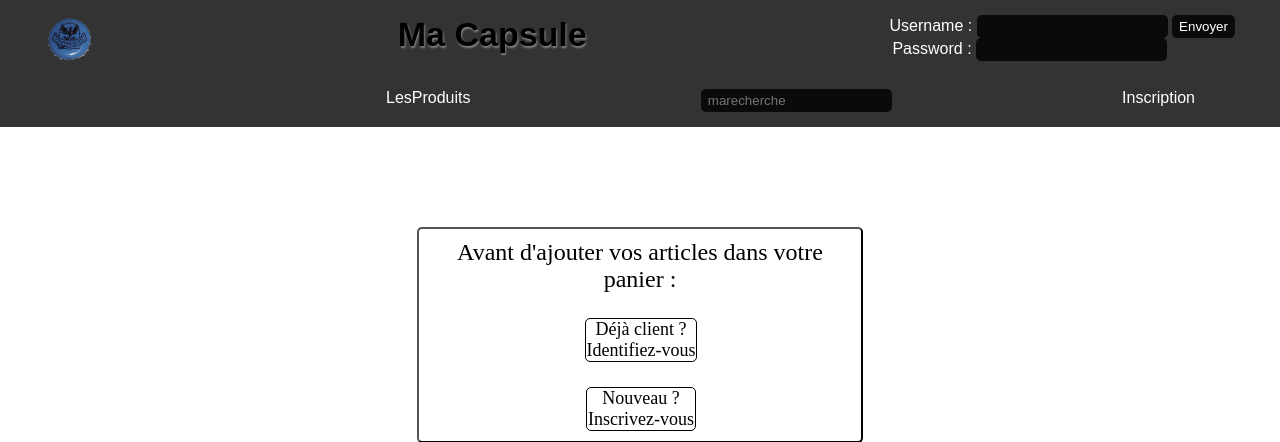
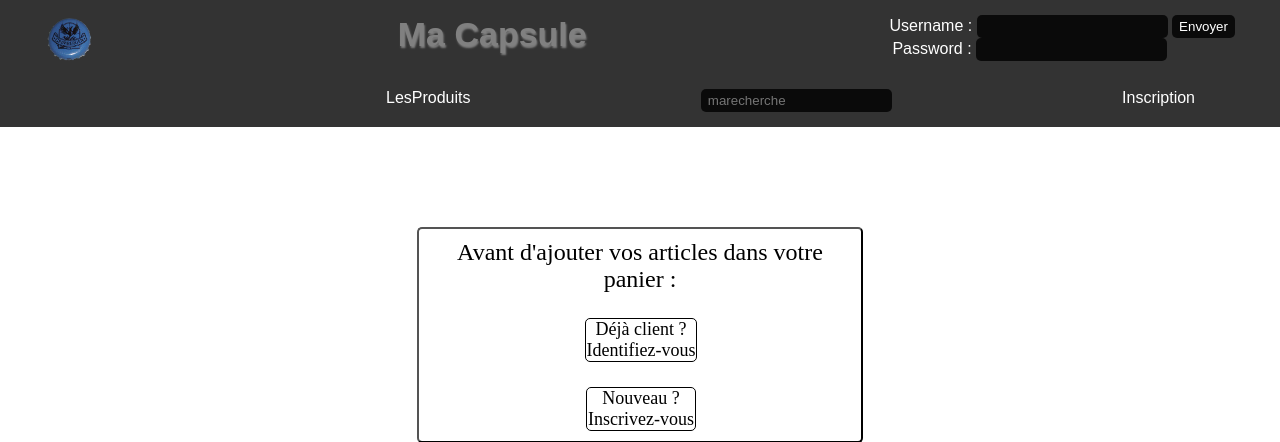
Before and after one commit to BenLeg/Projet_TechnoWeb, a PHP site: page /ajout_panier.php?id=2 in a window 1280 px wide. Shown: the top 442 px of the page. Run offline with PHP 8.4, Linux system fonts and the light colour scheme; data that the repository does not hold is empty.

Commit message:
Update style.css

```diff
--- a/style.css
+++ b/style.css
@@ -32,7 +32,7 @@
 .element1{
      font-size: 34px;
      font-weight: bold;
-     color: black;
+     color: grey;
 }
 
 header {
```
